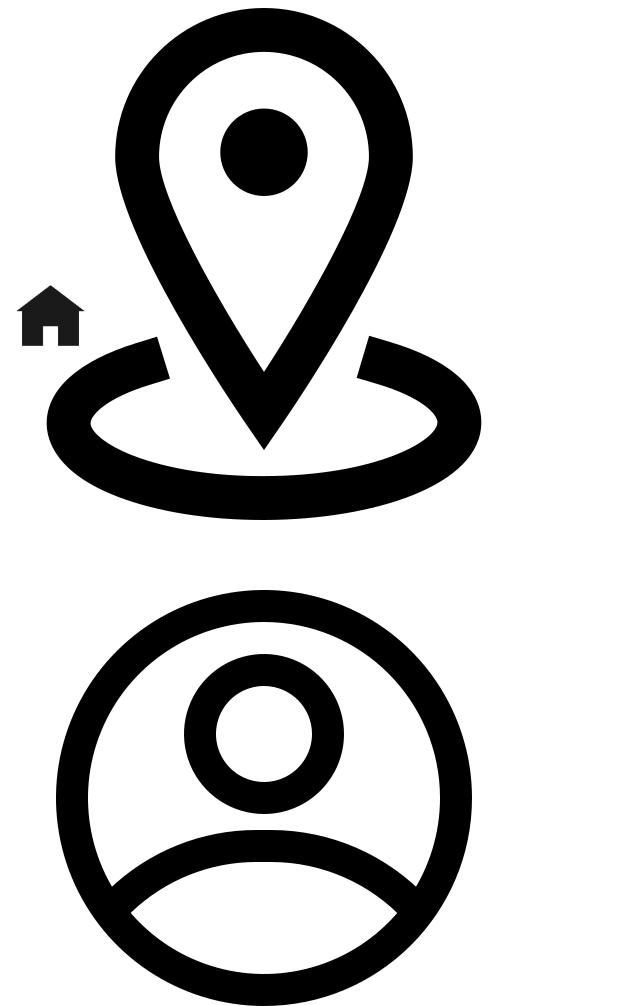
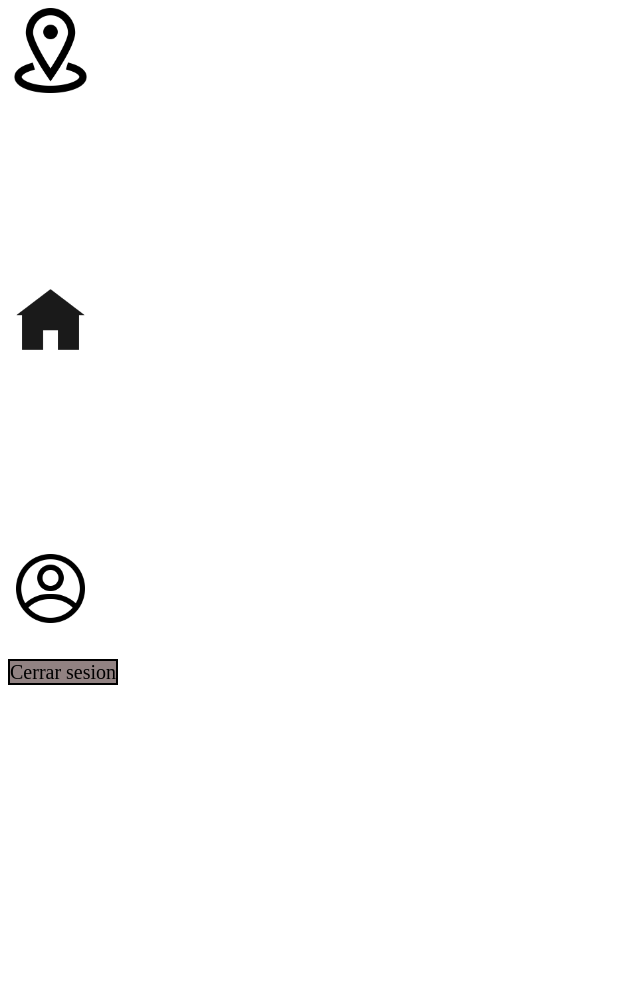
Before and after one commit to 3-TIC-ORT/proyecto-me-pica-el-bagre, a website: page frontend/Perfil.html in a window 1280 px wide. Shown: the whole page, without its empty margins (0-640 px from the left). After the commit the page ends 800 px from the top, so only its background shows below. Drawn offline with Linux system fonts and the light colour scheme.

Commit message:
Boton cerrar sesion

```diff
--- a/frontend/Perfil.html
+++ b/frontend/Perfil.html
@@ -24,7 +24,11 @@
     <img src="Fotos/perfil.png" alt="Perfil icono">
     </a>
 
+
 </aside>
+
+<a href="./Iniciar-sesion.html"    id="CerrarSesion"  class="CerrarSesion">Cerrar sesion
+</a>
 
 
 </body>
--- a/frontend/perfil.css
+++ b/frontend/perfil.css
@@ -2,6 +2,12 @@
     display: flex;
     flex-direction: column;
     gap: 180px;
+    }
+
+
+.Mapa img{
+        width: 85px;
+        height:85px ;
     }
 
 
@@ -10,7 +16,21 @@
     height: 85px;
     }
 
-    .Mapa{
+
+
+.Perfil img{
         width: 85px;
         height:85px ;
     }
+
+.CerrarSesion{
+    background-color: #918282;
+    color:#000;
+    height: 50px;
+    width: 200px;
+    font-size: 20px;
+    line-height: 75px;
+    text-align: center;
+    text-decoration: none;
+    border: 2px  solid black;
+}
```
